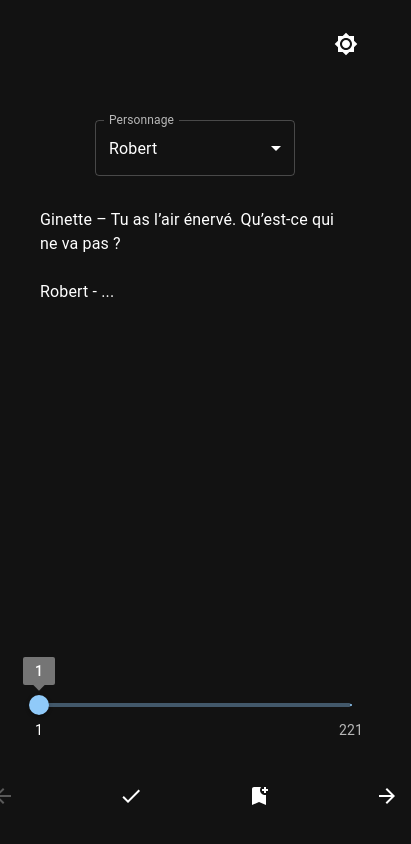
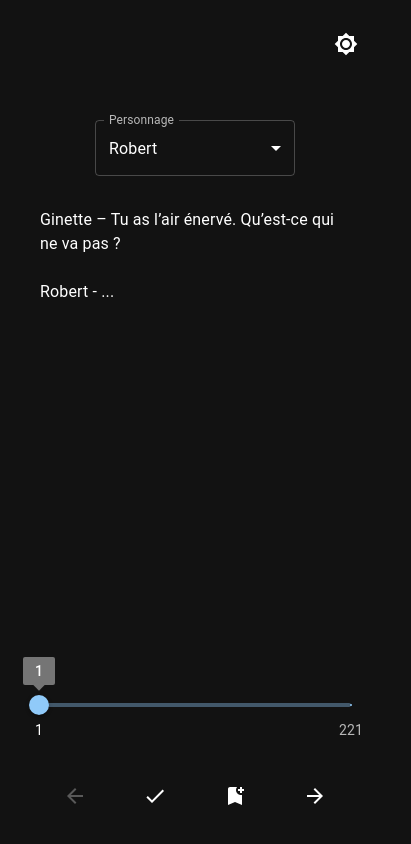
Before and after one commit to Retroscilo/learn-fake-news, a React (Create React App) app: page / in a window 390 px wide. Shown: the whole page, 411 px wide, since content can reach past the window. Built offline with nearby package versions, Linux system fonts and the light colour scheme.

Commit message:
fix/actions/responsive

```diff
--- a/src/components/Display/components/Actions.jsx
+++ b/src/components/Display/components/Actions.jsx
@@ -21,7 +21,7 @@ const Actions = ({ ...props }) => {
   const { bookmarks, setBookmark, deleteBookmark } = useBookmarks(personnage);
   const lineNumber = useMemo(() => Object.values(lines).length - 1, [lines]);
   const sm = useMediaQuery((theme) => theme.breakpoints.down("sm"));
-  const xs = useMediaQuery("(max-width:350px)");
+  const xs = useMediaQuery("(max-width:550px)");
 
   function handleChange(type) {
     setDisplayLine(false);
```
